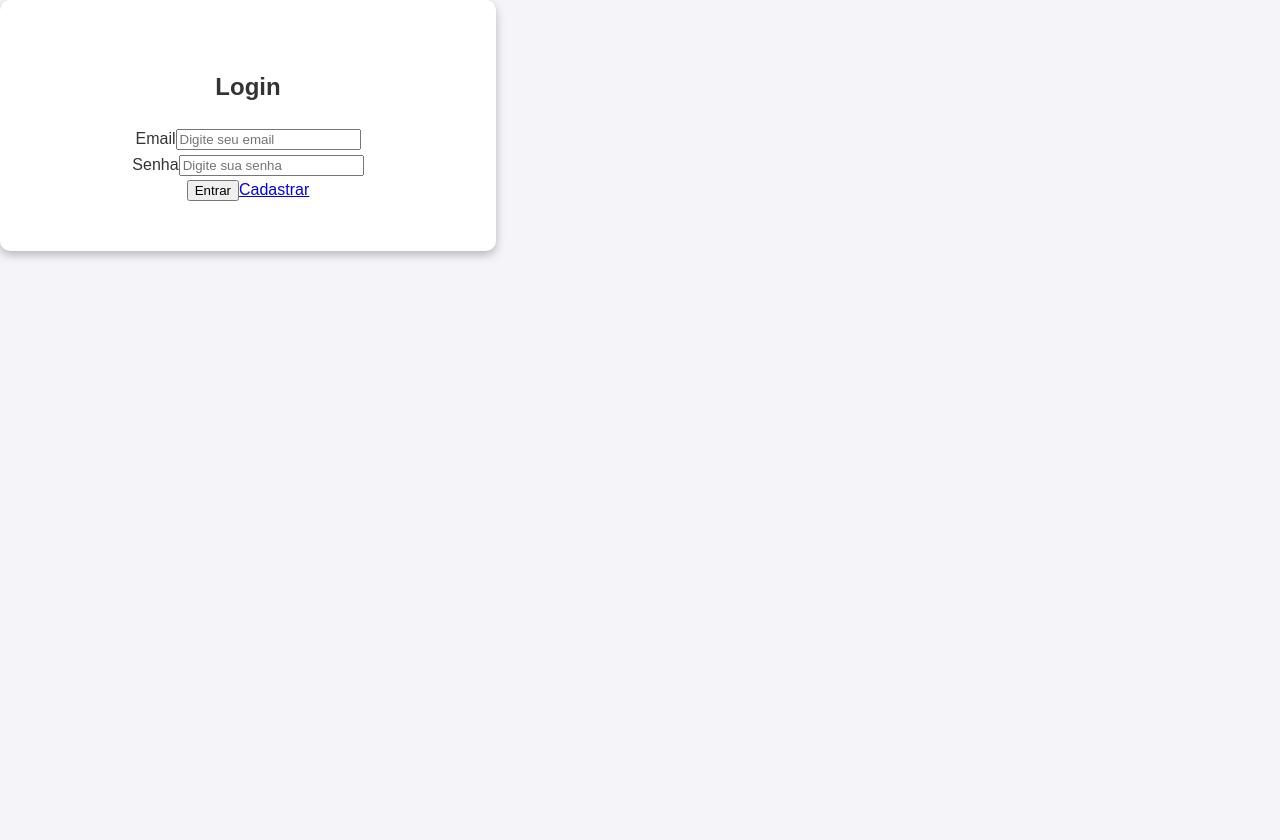
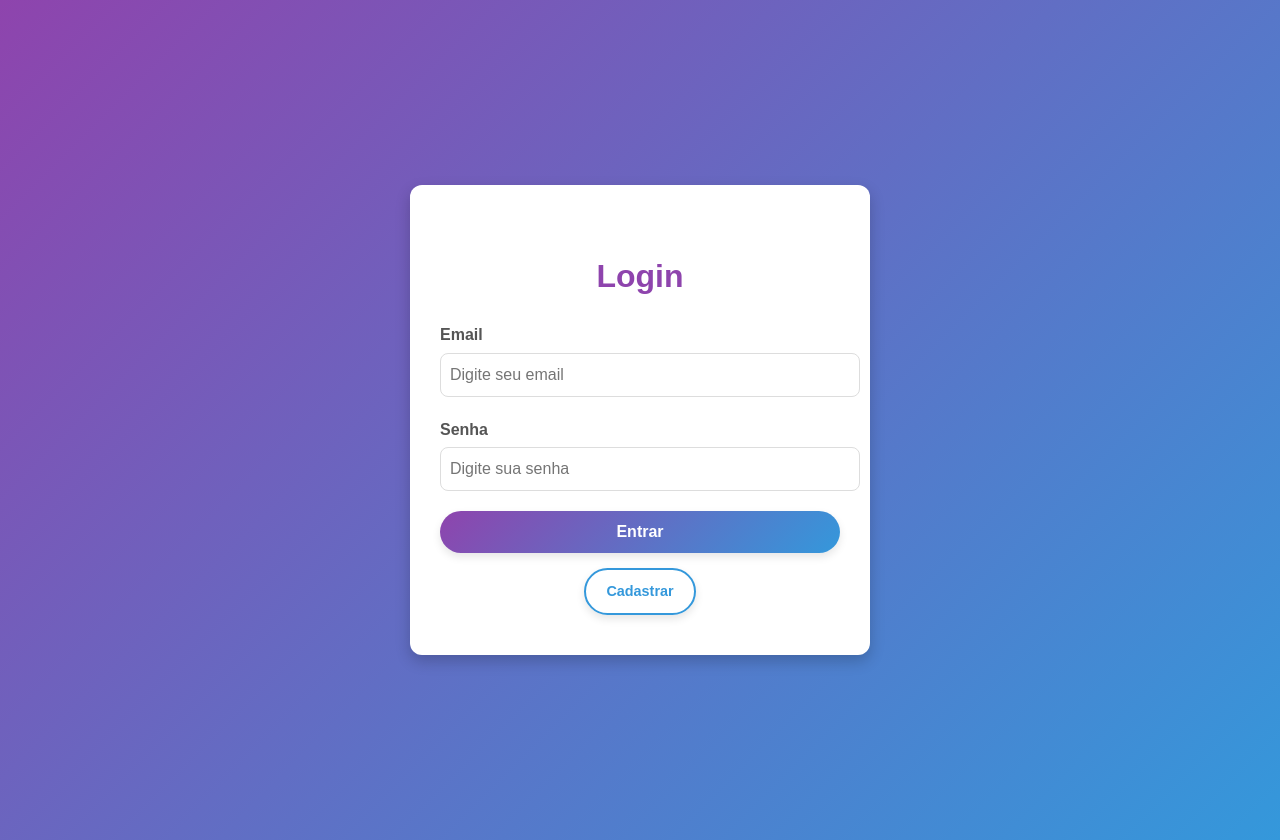
Before and after one commit to Klaudio0707/oucaMinhVoz, a React (Create React App) app: page / in a window 1280 px wide. Before the commit the page ends 800 px from the top, so only its background shows below. Built offline with nearby package versions, Linux system fonts and the light colour scheme.

Commit message:
atualização no dashBoard

```diff
--- a/src/apiFake/api.js
+++ b/src/apiFake/api.js
@@ -120,6 +120,22 @@ const api = {
     },
   },
 
+  users: {
+    async get() {
+      const userId = api.auth.getUserId();
+
+      if (!userId) {
+        throw new APIError('Usuário não autenticado');
+      }
+
+      return fetchWithConfig(`${ENDPOINTS.USERS}/${userId}`);
+    },
+
+    async listar() {
+      return fetchWithConfig(ENDPOINTS.USERS);
+    },
+  },
+
   documentos: {
     async listar() {
       return fetchWithConfig(ENDPOINTS.DOCUMENTOS);
--- a/src/apiFake/db.json
+++ b/src/apiFake/db.json
@@ -51,6 +51,22 @@
       "userId": "1",
       "status": "Pendente",
       "dataCriacao": "2024-11-17T04:18:27.105Z"
+    },
+    {
+      "id": "c2dd",
+      "titulo": "df",
+      "descricao": "dfgdfg",
+      "userId": "5f73",
+      "status": "Pendente",
+      "dataCriacao": "2024-11-24T03:33:13.291Z"
+    },
+    {
+      "id": "6980",
+      "titulo": "Novo Documento",
+      "descricao": "Descrição de exemplo",
+      "userId": "5f73",
+      "status": "Pendente",
+      "dataCriacao": "2024-11-24T03:44:09.368Z"
     }
   ]
 }
--- a/src/pages/Login.js
+++ b/src/pages/Login.js
@@ -35,10 +35,10 @@ function Login() {
 
   return (
     <div className={style["login-container"]}>
-      <form className="login-form" onSubmit={handleSubmit}>
+      <form className={style["login-form"]} onSubmit={handleSubmit}>
         <h2>Login</h2>
         {erro && <p className="error-message">{erro}</p>}
-        <div className="form-group">
+        <div className={style["form-group"]}>
           <label htmlFor="email">Email</label>
           <input
             type="email"
@@ -49,7 +49,7 @@ function Login() {
             required
           />
         </div>
-        <div className="form-group">
+        <div className={style["form-group"]}>
           <label htmlFor="senha">Senha</label>
           <input
             type="password"
@@ -60,10 +60,10 @@ function Login() {
             required
           />
         </div>
-        <button type="submit" className="btn-submit" disabled={loading}>
+        <button type="submit" className={style["btn-submit"]} disabled={loading}>
           {loading ? 'Entrando...' : 'Entrar'}
         </button>
-        <Link to="/Register" className="btn-register">Cadastrar</Link>
+        <Link to="/Register" className={style["btn-register"]}>Cadastrar</Link>
       </form>
     </div>
   );
--- a/src/pages/Styles/Dashboard_Governo.module.css
+++ b/src/pages/Styles/Dashboard_Governo.module.css
@@ -3,6 +3,7 @@
     margin: 0 auto;
     padding: 20px;
     font-family: Arial, sans-serif;
+    background: linear-gradient(135deg, #8e44ad, #3498db); /* Tons lilás e azul */
   }
 
   .dashboard-title {
--- a/src/pages/Styles/Login.module.css
+++ b/src/pages/Styles/Login.module.css
@@ -1,86 +1,174 @@
-/* Fundo da página com gradiente
-body {
-  margin: 0;
-  font-family: Arial, sans-serif;
-  background: linear-gradient(to bottom right, #6a11cb, #2575fc);
-  height: 100vh;
+/* Fundo geral da página */
+.login-container {
   display: flex;
   justify-content: center;
   align-items: center;
-} */
+  min-height: 100vh;
+  background: linear-gradient(135deg, #8e44ad, #3498db); /* Tons lilás e azul */
+  padding: 20px;
+  font-family: 'Arial', sans-serif;
+}
 
-/* Container do formulário de login */
-.login-container {
-  background: white;
-  padding: 3rem;
-  border-radius: 10px;
-  box-shadow: 0px 4px 10px rgba(0, 0, 0, 0.25);
-  width: 95%;
+/* Formulário de login */
+.login-form {
+  background-color: #ffffff;
+  padding: 40px 30px;
+  border-radius: 12px;
+  box-shadow: 0px 6px 15px rgba(0, 0, 0, 0.2);
+  width: 100%;
   max-width: 400px;
   text-align: center;
 }
 
-/* Cabeçalho */
 .login-form h2 {
-  margin-bottom: 1.5rem;
-  color: #333;
-  font-size: 24px;
+  font-size: 2rem;
+  font-weight: bold;
+  color: #8e44ad; /* Cor lilás para destaque */
+  margin-bottom: 20px;
 }
 
-/* Mensagem de erro */
 .error-message {
-  color: red;
-  font-size: 14px;
-  margin-bottom: 1rem;
+  color: #e74c3c; /* Vermelho para mensagens de erro */
+  font-size: 1rem;
+  margin-bottom: 15px;
 }
 
-/* Formulário */
+/* Grupo de entrada */
 .form-group {
-  margin-bottom: 1.5rem;
+  margin-bottom: 20px;
   text-align: left;
 }
 
 .form-group label {
+  font-size: 1rem;
+  font-weight: bold;
+  color: #555;
+  margin-bottom: 5px;
   display: block;
-  font-size: 14px;
-  margin-bottom: 0.5rem;
-  color: #555;
 }
 
 .form-group input {
   width: 100%;
-  padding: 10px;
-  border: 1px solid #ccc;
-  border-radius: 5px;
-  font-size: 14px;
+  padding: 12px 9px;
+  border: 1px solid #ddd;
+  border-radius: 8px;
+  font-size: 1rem;
+  color: #333;
+  outline: none;
+  transition: all 0.3s ease-in-out;
 }
 
-/* Botões */
+.form-group input:focus {
+  border-color: #3498db; /* Azul para foco */
+  box-shadow: 0px 0px 5px rgba(52, 152, 219, 0.5);
+}
 .btn-submit {
-  background: #6a11cb;
-  color: white;
+  width: 100%;
+  padding: 12px 15px;
+  background: linear-gradient(135deg, #8e44ad, #3498db); /* Degradê lilás e azul */
+  color: #fff;
   border: none;
-  padding: 10px 15px;
-  border-radius: 5px;
+  border-radius: 30px; /* Botão com bordas mais arredondadas */
+  font-size: 1rem;
+  font-weight: bold;
   cursor: pointer;
-  font-size: 16px;
-  width: 100%;
-  margin-bottom: 1rem;
-  transition: background-color 0.3s ease;
+  transition: all 0.3s ease-in-out;
+  box-shadow: 0px 4px 8px rgba(0, 0, 0, 0.1); /* Sombra inicial */
 }
 
+/* Botão de envio */
 .btn-submit:hover {
-  background: #2575fc;
+  background: linear-gradient(135deg, #9b59b6, #2980b9); /* Alteração suave no degradê */
+  transform: translateY(-4px); /* Efeito de elevação */
+  box-shadow: 0px 8px 16px rgba(0, 0, 0, 0.2); /* Sombra mais intensa */
 }
 
+.btn-submit:active {
+  transform: translateY(2px); /* Pressão no botão */
+  box-shadow: 0px 2px 4px rgba(0, 0, 0, 0.1); /* Sombra reduzida */
+}
+
+.btn-submit:disabled {
+  background-color: #95a5a6;
+  cursor: not-allowed;
+  box-shadow: none;
+}
+
+/* Botão de cadastro com melhorias */
 .btn-register {
-  display: block;
-  margin-top: 10px;
+  display: inline-block;
+  margin-top: 15px;
+  padding: 10px 20px;
+  font-size: 0.9rem;
+  font-weight: bold;
+  color: #3498db;
+  background-color: transparent;
+  border: 2px solid #3498db; /* Borda azul */
+  border-radius: 30px; /* Botão com bordas arredondadas */
   text-decoration: none;
-  color: #2575fc;
-  font-size: 14px;
+  transition: all 0.3s ease-in-out;
+  box-shadow: 0px 4px 8px rgba(0, 0, 0, 0.1); /* Sombra inicial */
 }
 
 .btn-register:hover {
-  text-decoration: underline;
+  color: #fff;
+  background-color: #3498db; /* Fundo azul ao passar o mouse */
+  transform: translateY(-4px); /* Efeito de elevação */
+  box-shadow: 0px 8px 16px rgba(0, 0, 0, 0.2); /* Sombra mais intensa */
 }
+
+.btn-register:active {
+  transform: translateY(2px); /* Pressão no botão */
+  box-shadow: 0px 2px 4px rgba(0, 0, 0, 0.1); /* Sombra reduzida */
+}
+/* Responsividade */
+@media (max-width: 768px) {
+  .login-container {
+    padding: 15px;
+  }
+
+  .login-form {
+    padding: 30px 20px;
+  }
+
+  .login-form h2 {
+    font-size: 1.8rem;
+  }
+
+  .form-group input {
+    font-size: 0.9rem;
+  }
+
+  .btn-submit {
+    font-size: 0.9rem;
+  }
+
+  .btn-register {
+    font-size: 0.8rem;
+  }
+}
+
+@media (max-width: 480px) {
+  .login-form {
+    padding: 20px 15px;
+  }
+
+  .login-form h2 {
+    font-size: 1.5rem;
+  }
+
+  .form-group input {
+    font-size: 0.8rem;
+    padding: 10px;
+  }
+
+  .btn-submit {
+    font-size: 0.8rem;
+    padding: 10px;
+  }
+
+  .btn-register {
+    font-size: 0.7rem;
+
+  }
+}
--- a/src/pages/Styles/dashBoard.module.css
+++ b/src/pages/Styles/dashBoard.module.css
@@ -1,12 +1,18 @@
 .dashboard-container {
   padding: 20px;
+  min-height: 100vh;
   font-family: Arial, sans-serif;
+  background: linear-gradient(135deg, #8e44ad, #3498db); /* Tons lilás e azul */
 }
 
 h2 {
   text-align: center;
-  margin-bottom: 20px;
+  margin-bottom: 2px;
+  color: #ffffff; /* Cor lilás para destaque */
+  margin-bottom: 40px;
+
 }
+
 
 /* Barra de Progresso */
 .progress-bar-container {
@@ -17,6 +23,19 @@ h2 {
   margin: 20px 0;
   position: relative;
   height: 30px;
+}
+/* Barra superior com informações do usuário */
+.user-bar {
+  display: flex;
+  justify-content: space-between;
+  align-items: center;
+  background-color: rgba(255, 255, 255, 0.9); /* Fundo translúcido */
+  color: #333;
+  padding: 10px 20px;
+  border-radius: 8px;
+  margin-bottom: 20px;
+  font-size: 1rem;
+  box-shadow: 0px 2px 4px rgba(0, 0, 0, 0.1); /* Sombra leve */
 }
 
 .progress-bar {
@@ -30,9 +49,9 @@ h2 {
 }
 
 .progress-text {
-  color: #fff;
+  color: #4d4d4d;
   font-weight: bold;
-  font-size: 14px;
+  font-size: 12px;
   position: absolute;
   width: 100%;
   text-align: center;
@@ -71,7 +90,9 @@ h2 {
   margin-bottom: 10px;
 }
 
+/* Indicador de carregamento */
 .card span {
-  font-size: 1rem;
-  font-weight: bold;
+  display: flex;
+  align-items: center;
+  justify-content: center;
 }
```
Also changed, not shown: src/pages/Dashboard.js (+107 -10 lines).
